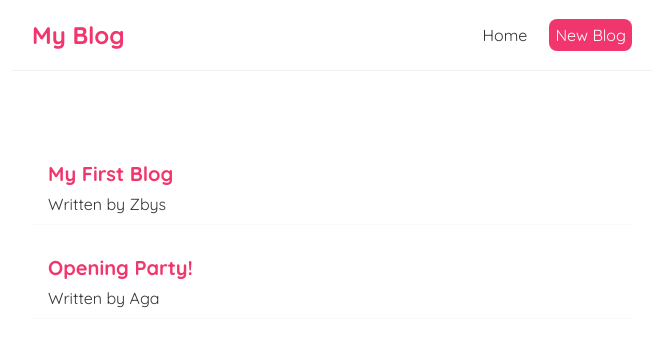
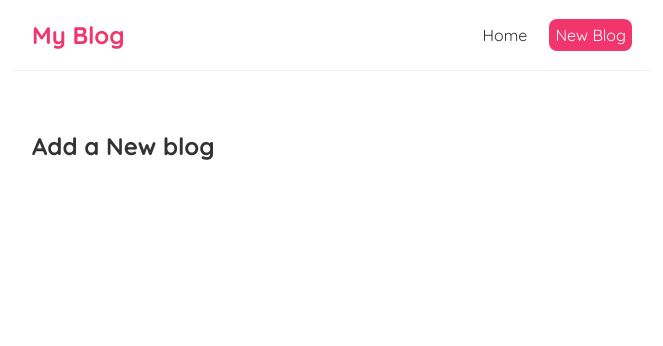
Before and after one commit to ZbigniewKulczynski1984/Blog_27.02.2023, a React (Create React App) app in the folder blog/: page /create in a window 1280 px wide. Shown: the top 346 px of the page, without its empty margins (308-971 px from the left). Built offline with nearby package versions, Linux system fonts and the light colour scheme; data requests are answered from the project's data file.

Commit message:
code added

```diff
--- a/blog/src/App.js
+++ b/blog/src/App.js
@@ -1,6 +1,7 @@
 import Navbar from './Navbar';
 import Home from './Home';
 import { BrowserRouter as Router, Route, Switch } from 'react-router-dom';
+import Create from './Create';
 
 function App() {
 	return (
@@ -9,8 +10,11 @@
 				<Navbar />
 				<div className="content">
 					<Switch>
-						<Route path="/">
+						<Route exact path="/">
 							<Home />
+						</Route>
+						<Route path="/create">
+							<Create />
 						</Route>
 					</Switch>
 				</div>
--- /dev/null
+++ b/blog/src/Create.js
@@ -0,0 +1,11 @@
+import React from 'react'
+
+const Create = () => {
+  return (
+    <div className='create'>
+      <h2>Add a New blog</h2>
+    </div>
+  )
+}
+
+export default Create
--- a/blog/src/Navbar.js
+++ b/blog/src/Navbar.js
@@ -1,16 +1,17 @@
 import React from 'react'
+import { Link } from 'react-router-dom'
 
 const Navbar = () => {
   return (
     <nav className="navbar">
       <h1>My Blog</h1>
       <div className="links">
-        <a href="/">Home</a>
-        <a href="/create" style={{
+        <Link to="/">Home</Link>
+        <Link to="/create" style={{
           color: 'white',
           backgroundColor: '#f1356d',
           borderRadius: '8px'
-        }}>New Blog</a>
+        }}>New Blog</Link>
       </div>
     </nav>
   );
```
